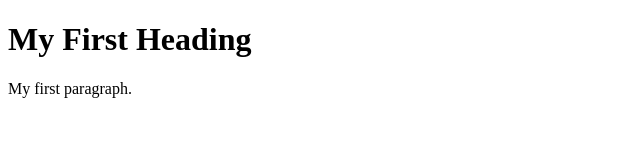
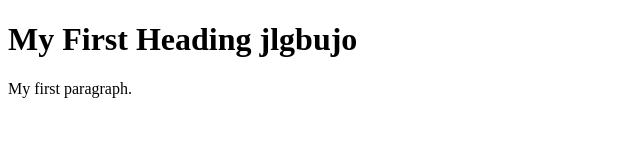
Before and after one commit to Vaishnavyy/vaish, a plain HTML site: page index.html in a window 1280 px wide. Shown: the whole page, without its empty margins (0-640 px from the left). Drawn offline with Linux system fonts and the light colour scheme.

Commit message:
Update index.html

```diff
--- a/index.html
+++ b/index.html
@@ -2,7 +2,7 @@
 <html>
 <body>
 
-<h1>My First Heading</h1>
+<h1>My First Heading jlgbujo</h1>
 
 <p>My first paragraph.</p>
 
```
